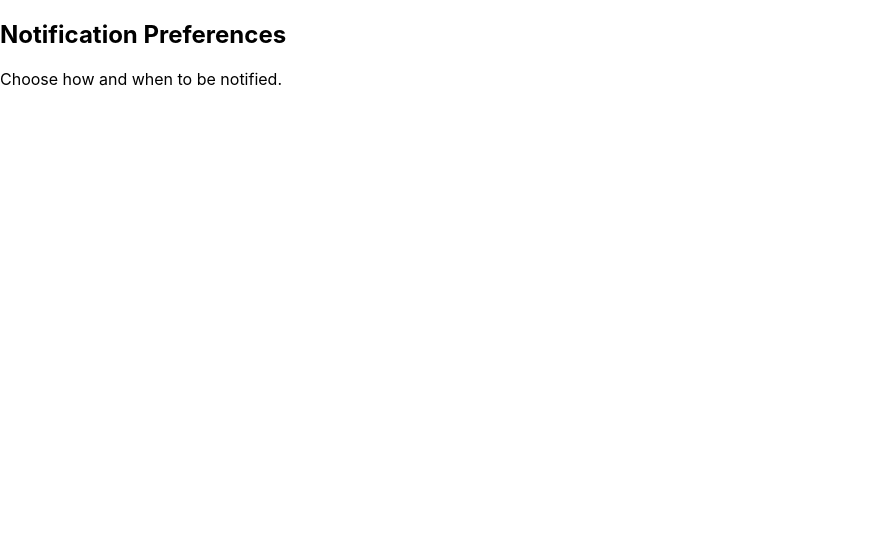
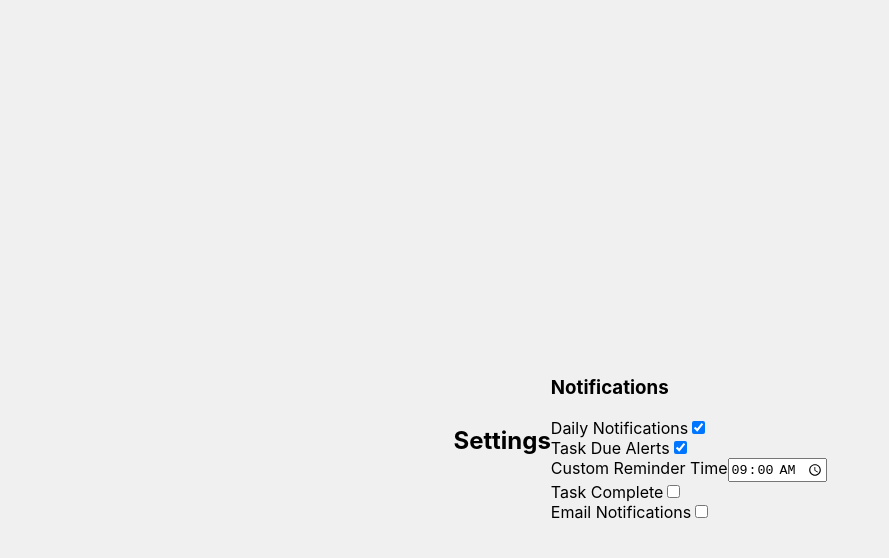
Before and after one commit to matthewlukyanov2/Task-Master, a React (Create React App) app in the folder taskmaster-app/: page /settings/notifications in a window 1280 px wide. Shown: the top 558 px of the page, without its empty margins (0-889 px from the left). Built offline with nearby package versions, Linux system fonts and the light colour scheme.

Commit message:
Added and stylized notficationprefernces file displaying daily notifications

```diff
--- a/taskmaster-app/src/pages/NotificationPreferences.js
+++ b/taskmaster-app/src/pages/NotificationPreferences.js
@@ -1,10 +1,71 @@
-import React from 'react';
+import React, { useState } from 'react';
+import '../styles/Settings.css';
 
-const NotificationPreferences = () => (
-  <div>
-    <h2>Notification Preferences</h2>
-    <p>Choose how and when to be notified.</p>
-  </div>
-);
+const NotificationPreferences = () => {
+  const [dailyNotifications, setDailyNotifications] = useState(true);
+  const [taskDueAlerts, setTaskDueAlerts] = useState(true);
+  const [taskComplete, setTaskComplete] = useState(false);
+  const [emailNotifications, setEmailNotifications] = useState(false);
+  const [reminderTime, setReminderTime] = useState("09:00");
+
+  return (
+    <div className="settings-container">
+      <h2>Settings</h2>
+      <div className="settings-section">
+        <h3>Notifications</h3>
+
+        <div className="setting-row">
+          <label>Daily Notifications</label>
+          <input
+            type="checkbox"
+            checked={dailyNotifications}
+            onChange={() => setDailyNotifications(!dailyNotifications)}
+            className="switch"
+          />
+        </div>
+
+        <div className="setting-row">
+          <label>Task Due Alerts</label>
+          <input
+            type="checkbox"
+            checked={taskDueAlerts}
+            onChange={() => setTaskDueAlerts(!taskDueAlerts)}
+            className="switch"
+          />
+        </div>
+
+        <div className="setting-row">
+          <label>Custom Reminder Time</label>
+          <input
+            type="time"
+            value={reminderTime}
+            onChange={(e) => setReminderTime(e.target.value)}
+            className="time-input"
+          />
+        </div>
+
+        <div className="setting-row">
+          <label>Task Complete</label>
+          <input
+            type="checkbox"
+            checked={taskComplete}
+            onChange={() => setTaskComplete(!taskComplete)}
+            className="switch"
+          />
+        </div>
+
+        <div className="setting-row">
+          <label>Email Notifications</label>
+          <input
+            type="checkbox"
+            checked={emailNotifications}
+            onChange={() => setEmailNotifications(!emailNotifications)}
+            className="switch"
+          />
+        </div>
+      </div>
+    </div>
+  );
+};
 
 export default NotificationPreferences;
```
